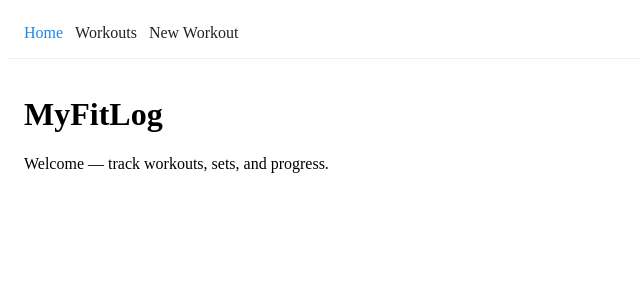
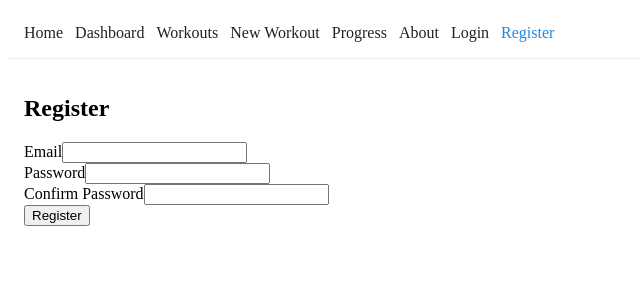
Before and after one commit to adammazmeen/myfitlog, a React (Vite) app: page /register in a window 1280 px wide. Before the commit this address led to /. Shown: the top 300 px of the page, without its empty margins (0-640 px from the left). Built offline with nearby package versions, Linux system fonts and the light colour scheme.

Commit message:
Added non-CRUD page components

```diff
--- a/src/App.jsx
+++ b/src/App.jsx
@@ -5,6 +5,11 @@ import Home from './pages/Home'
 import Workouts from './pages/Workouts'
 import WorkoutDetail from './pages/WorkoutDetail'
 import NewWorkout from './pages/NewWorkout'
+import Login from './pages/Login'
+import Register from './pages/Register'
+import Dashboard from './pages/Dashboard'
+import ProgressPhotos from './pages/ProgressPhotos'
+import About from './pages/About'
 
 export default function App() {
   return (
@@ -13,6 +18,11 @@ export default function App() {
       <main style={{ padding: 16 }}>
         <Routes>
           <Route path="/" element={<Home />} />
+          <Route path="/login" element={<Login />} />
+          <Route path="/register" element={<Register />} />
+          <Route path="/dashboard" element={<Dashboard />} />
+          <Route path="/progress" element={<ProgressPhotos />} />
+          <Route path="/about" element={<About />} />
           <Route path="/workouts" element={<Workouts />} />
           <Route path="/workouts/new" element={<NewWorkout />} />
           <Route path="/workouts/:id" element={<WorkoutDetail />} />
--- a/src/components/NavBar.jsx
+++ b/src/components/NavBar.jsx
@@ -12,12 +12,27 @@ export default function NavBar() {
       <NavLink to="/" style={linkStyle} end>
         Home
       </NavLink>
+      <NavLink to="/dashboard" style={linkStyle}>
+        Dashboard
+      </NavLink>
       <NavLink to="/workouts" style={linkStyle}>
         Workouts
       </NavLink>
       <NavLink to="/workouts/new" style={linkStyle}>
         New Workout
       </NavLink>
+      <NavLink to="/progress" style={linkStyle}>
+        Progress
+      </NavLink>
+      <NavLink to="/about" style={linkStyle}>
+        About
+      </NavLink>
+      <NavLink to="/login" style={linkStyle}>
+        Login
+      </NavLink>
+      <NavLink to="/register" style={linkStyle}>
+        Register
+      </NavLink>
     </nav>
   )
 }
--- /dev/null
+++ b/src/pages/About.jsx
@@ -0,0 +1,16 @@
+export default function About() {
+  return (
+    <div style={{ maxWidth: 720 }}>
+      <h2>About MyFitLog</h2>
+      <p>
+        MyFitLog is a simple workout tracker focused on fast logging and progress tracking. The
+        MVP keeps things minimal: workouts, progress photos, and a clean dashboard.
+      </p>
+      <h3>Tech</h3>
+      <ul>
+        <li>React + Vite</li>
+        <li>Planned: local persistence, simple API</li>
+      </ul>
+    </div>
+  )
+}
--- /dev/null
+++ b/src/pages/Dashboard.jsx
@@ -0,0 +1,31 @@
+import { Link } from 'react-router-dom'
+
+export default function Dashboard() {
+  return (
+    <div>
+      <header style={{ display: 'flex', justifyContent: 'space-between', alignItems: 'center' }}>
+        <h2>Dashboard</h2>
+        <div>
+          <Link to="/progress" style={{ marginRight: 12 }}>
+            Progress
+          </Link>
+          <button>Logout</button>
+        </div>
+      </header>
+
+      <section style={{ marginTop: 16 }}>
+        <Link to="/workouts/new">
+          <button style={{ padding: '8px 12px' }}>Add Workout</button>
+        </Link>
+      </section>
+
+      <section style={{ marginTop: 24 }}>
+        <h3>Recent Workouts</h3>
+        <ul>
+          <li>Leg Day — 2025-12-01</li>
+          <li>Upper Body — 2025-11-27</li>
+        </ul>
+      </section>
+    </div>
+  )
+}
--- /dev/null
+++ b/src/pages/Login.jsx
@@ -0,0 +1,22 @@
+export default function Login() {
+  return (
+    <div style={{ maxWidth: 480 }}>
+      <h2>Login</h2>
+      <form>
+        <div>
+          <label>
+            Email
+            <input name="email" type="email" />
+          </label>
+        </div>
+        <div>
+          <label>
+            Password
+            <input name="password" type="password" />
+          </label>
+        </div>
+        <button type="submit">Login</button>
+      </form>
+    </div>
+  )
+}
--- /dev/null
+++ b/src/pages/ProgressPhotos.jsx
@@ -0,0 +1,13 @@
+export default function ProgressPhotos() {
+  return (
+    <div>
+      <h2>Progress Photos</h2>
+      <p>Upload and view progress photos (placeholder).</p>
+      <div style={{ display: 'grid', gridTemplateColumns: 'repeat(auto-fill, minmax(140px, 1fr))', gap: 12 }}>
+        <div style={{ background: '#f6f6f6', height: 120 }} />
+        <div style={{ background: '#f6f6f6', height: 120 }} />
+        <div style={{ background: '#f6f6f6', height: 120 }} />
+      </div>
+    </div>
+  )
+}
--- /dev/null
+++ b/src/pages/Register.jsx
@@ -0,0 +1,28 @@
+export default function Register() {
+  return (
+    <div style={{ maxWidth: 480 }}>
+      <h2>Register</h2>
+      <form>
+        <div>
+          <label>
+            Email
+            <input name="email" type="email" />
+          </label>
+        </div>
+        <div>
+          <label>
+            Password
+            <input name="password" type="password" />
+          </label>
+        </div>
+        <div>
+          <label>
+            Confirm Password
+            <input name="confirmPassword" type="password" />
+          </label>
+        </div>
+        <button type="submit">Register</button>
+      </form>
+    </div>
+  )
+}
```
